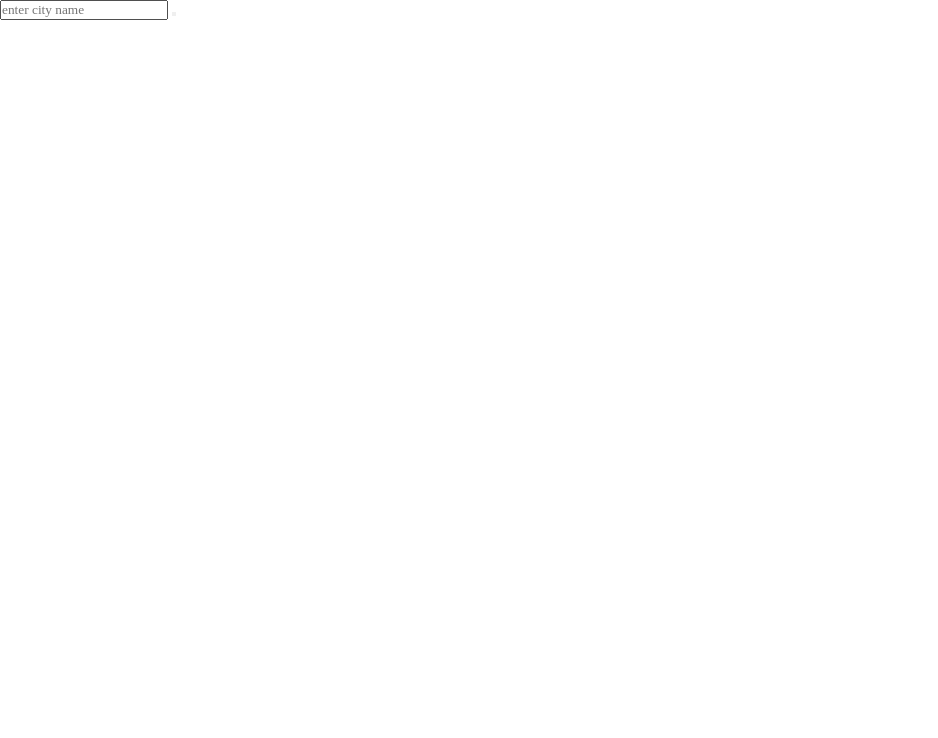
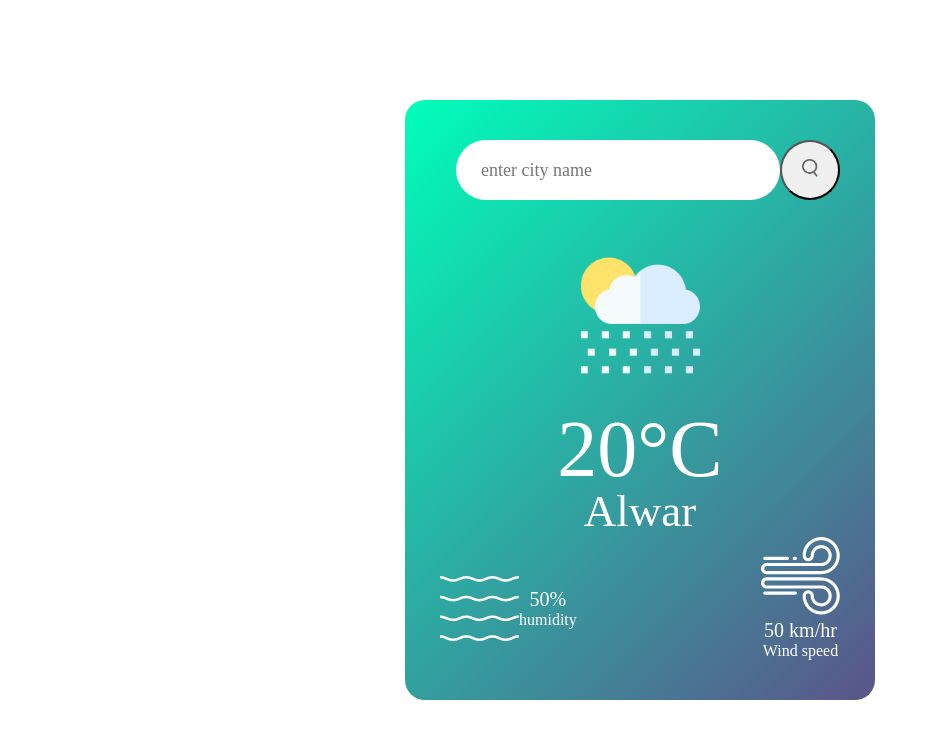
Before and after one commit to meghna2808/Weather_app, a plain HTML site: page index.html in a window 1280 px wide. Shown: the whole page, without its empty margins (0-938 px from the left). Drawn offline with Linux system fonts and the light colour scheme; no server answers.

Commit message:
added api

```diff
--- a/index.html
+++ b/index.html
@@ -9,9 +9,41 @@
         <div class="card">
             <div class="search">
                 <input type="text" placeholder="enter city name" spellcheck="false">
-                <button></button>
+                <button><img src="images/search.png"></button>
+            </div>
+            <div class="weather">
+                <img src="images/rain.png" class="weather-icon">
+                <h1 class="temp">20°C</h1>
+                <h2 class="city">Alwar</h2>
+                <div class="details">
+                    <div class="col">
+                        <img src="images/humidity.png">
+                        <div>
+                            <p class="humidity">50%</p>
+                            <p>humidity</p>
+                        </div>
+                    </div>
+                    <div sclass="col">
+                        <img src="images/wind.png">
+                        <div>
+                            <p class="wind">50 km/hr</p>
+                            <p>Wind speed</p>
+                        </div>
+                    </div>
+                </div>
+
             </div>
         </div>
 
+    <script>
+        const apiKey="zz";
+        const apiUrl="https://api.openweathermap.org/data/2.5/weather?q=Alwar&units=metric"
+        async function checkWeather(){
+            const response= await fetch(apiUrl +`&appid=${apiKey}`);
+            var data=await response.json();
+            console.log(data);
+        }
+        checkWeather();
+    </script>
     </body>
 </html>
--- a/style.css
+++ b/style.css
@@ -4,3 +4,65 @@
     font-family: 'san-serif';
     box-sizing: border-box;
 }
+.card{
+    width:90%;
+    max-width: 470px;
+    background: linear-gradient(135deg, #00feba, #5b548a);
+    color:white;
+    margin: 100px auto 0;
+    border-radius: 20px;
+    padding: 40px 35px;
+    text-align: center;
+}
+.search{
+    width:100%;
+    display: flex;
+    align-items: center;
+    justify-content: space-between;
+}
+.search input{
+    flex:1;
+    border: 0;
+    outline: 0;
+    border-radius: 30px;
+    padding: 10px 25px;
+    height: 60px;
+    margin-left: 16px;
+    font-size: 18px;
+}
+.search button{
+    border-radius: 50%;
+    width: 60px;
+    height: 60px;
+    cursor: pointer;
+}
+.search button img{
+    width:16px;
+}
+.weather-icon{
+    width: 170px;
+    margin-top: 30px;
+}
+.weather h1{
+    font-size: 80px;
+    font-weight: 500;
+}
+.weather h2{
+    font-size: 45px;
+    font-weight: 400;
+    margin-top: -10px;
+}
+.details{
+    display:flex;
+    justify-content: space-between;
+}
+.col{
+    /* bos */
+    display: flex;
+    justify-content: space-between;
+    align-items: center;
+    margin-top: 20px;
+}
+.humidity ,.wind{
+    font-size: 20px;
+}
```
